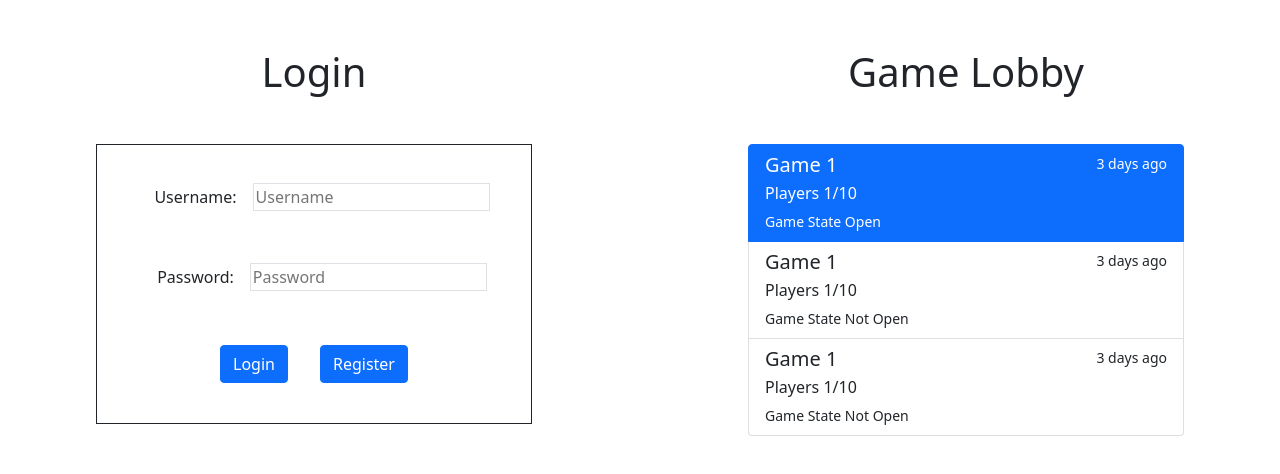
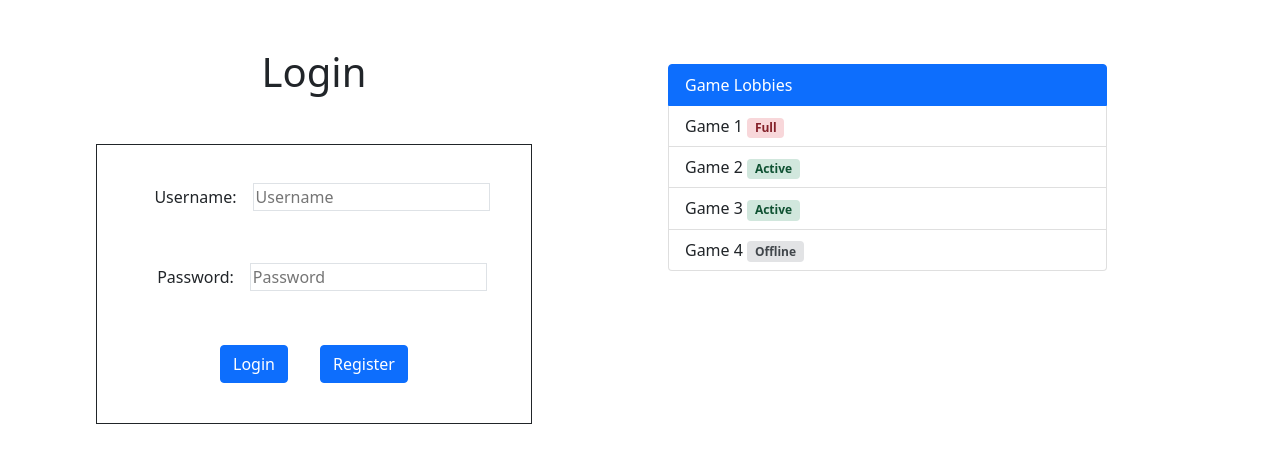
Before and after one commit to KittCheung1/HVZ, a Vue app in the folder Front end/: page / in a window 1280 px wide. Shown: the top 474 px of the page. Built offline with nearby package versions, Linux system fonts and the light colour scheme; the HTML template or start-up script is replaced by a standard one.

Commit message:
feat: added game lobbies component

```diff
--- /dev/null
+++ b/Front end/src/components/LandingPage/GameLobbies.vue
@@ -0,0 +1,33 @@
+<template>
+  <div class="list-group w-75 p-3">
+    <button type="button" class="list-group-item list-group-item-action active">
+      Game Lobbies
+    </button>
+
+    <button type="button" class="list-group-item list-group-item-action" data-toggle="collapse" data-target="#demo">Game 1
+      <span class="badge alert-danger">Full</span>
+    </button>
+    <button type="button" class="list-group-item list-group-item-action">Game 2
+      <span class="badge alert-success">Active</span>
+    </button>
+    <button type="button" class="list-group-item list-group-item-action">Game 3
+      <span class="badge alert-success">Active</span>
+    </button>
+    <button type="button" class="list-group-item list-group-item-action">Game 4
+      <span class="badge alert-secondary">Offline</span>
+    </button>
+  </div>
+
+
+
+
+
+</template>
+
+<script setup>
+
+</script>
+
+<style>
+
+</style>
--- a/Front end/src/views/LandingPage.vue
+++ b/Front end/src/views/LandingPage.vue
@@ -1,6 +1,7 @@
 <script setup>
 import Lobby from "../components/LandingPage/Lobby.vue";
 import Login from "../components/LandingPage/Login.vue";
+import GameLobbies from "../components/LandingPage/GameLobbies.vue";
 
 </script>
 
@@ -10,7 +11,7 @@ import Login from "../components/LandingPage/Login.vue";
             <Login />
         </div>
         <div class="LoginDiv col-md-6">
-            <Lobby />
+            <GameLobbies />
         </div>
     </div>
 </template>
```
